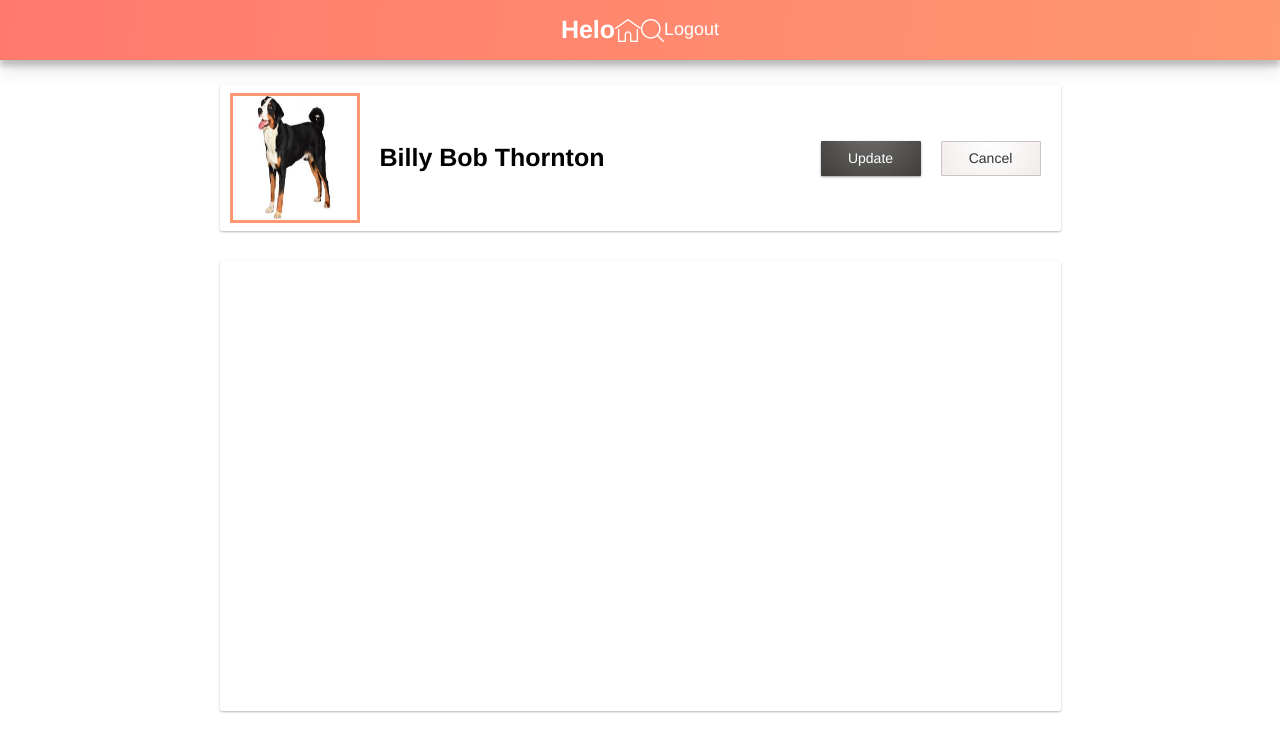
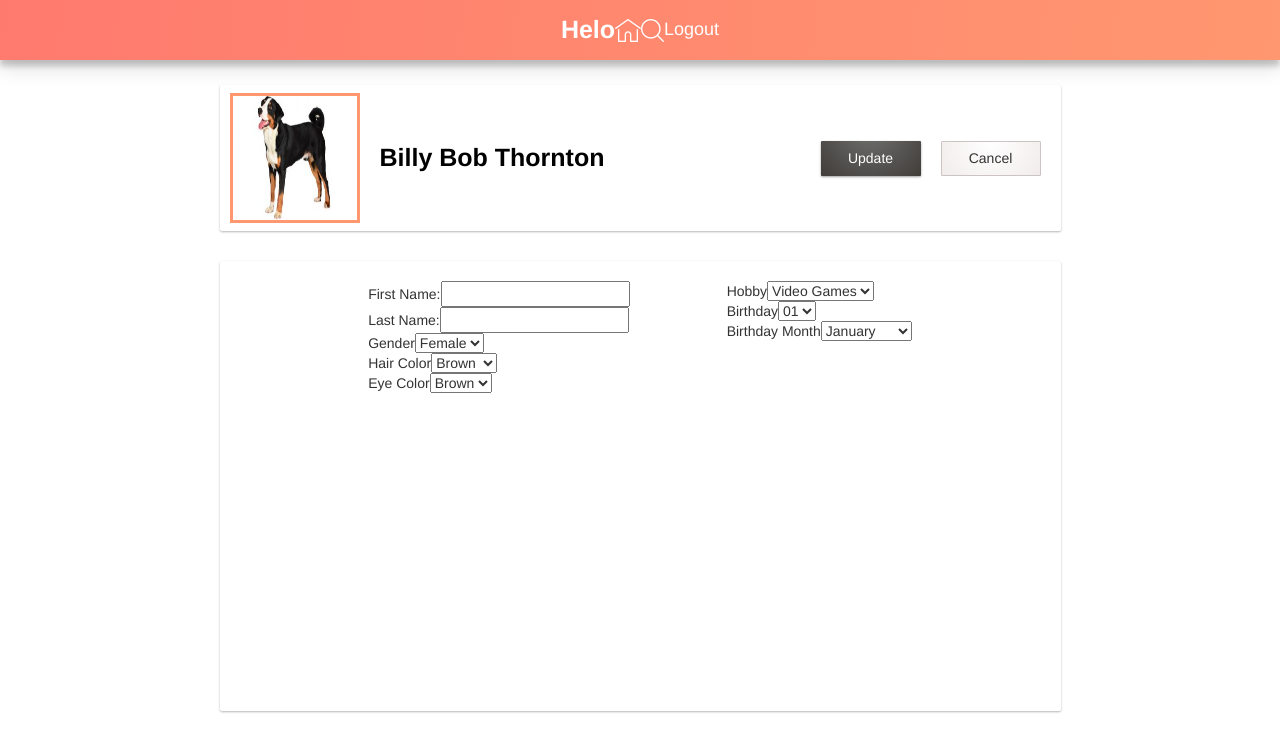
Before and after one commit to leahhills/simulationthree, a React (Create React App) app: page /profile in a window 1280 px wide. Shown: the top 752 px of the page. Built offline with nearby package versions, Linux system fonts and the light colour scheme.

Commit message:
Styling Profile component

```diff
--- a/src/components/Profile/Profile.css
+++ b/src/components/Profile/Profile.css
@@ -86,3 +86,17 @@ padding:1px 6px;
     width: 841px;
     box-sizing: border-box;
 }
+
+.user_select_options_child{
+    width:80%;
+    display: flex;
+    justify-content: space-around;
+}
+
+.select_options_left{
+    display:block;
+}
+
+.select_options_right{
+    display:block;
+}
--- a/src/components/Profile/Profile.js
+++ b/src/components/Profile/Profile.js
@@ -14,6 +14,8 @@ export default class Profile extends Component {
 
                     <div className="profile_child">
 
+                    {/* Header content */}
+
                         <div className="user_content_header">
 
                                 <img src={ dogpic } alt="supposed to be a robot pic"className="profile_img"/>
@@ -27,7 +29,132 @@ export default class Profile extends Component {
 
                         </div>
 
+
+                    {/* User selected options */}
+
                         <div className="user_select_options">
+
+                            <div className="user_select_options_child">
+
+
+
+                        {/* Options on left side */}
+                                <div className="select_options_left">
+
+                                    <div className="firstname_section">
+                                        <span className="firstname_title">First Name:</span>
+                                            <input type="text"/>
+                                    </div>
+
+                                    <div className="lastname_section">
+                                        <span className="lastname_title" >Last Name:</span>
+                                            <input type="text"/>
+                                    </div>
+
+                                    <div className="gender_section">
+                                        <span className="gender_title">Gender</span>
+                                        <select className="gender_options">
+                                            <option value="female">Female</option>
+                                            <option value="male">Male</option>
+                                        </select>
+                                    </div>
+
+                                    <div className="haircolor_section">
+                                        <span className="haircolor_title">Hair Color</span>
+                                        <select className="haircolor_options">
+                                            <option value="brown">Brown</option>
+                                            <option value="blue">Blue</option>
+                                            <option value="green">Green</option>
+                                            <option value="red">Red</option>
+                                            <option value="blonde">Blonde</option>
+                                            <option value="white">White</option>
+                                        </select>
+                                    </div>
+
+                                    <div className="eyecolor_section">
+                                        <span className="eyecolor_title">Eye Color</span>
+                                        <select className="eyecolor_options">
+                                            <option value="brown">Brown</option>
+                                            <option value="blue">Blue</option>
+                                            <option value="green">Green</option>
+                                        </select>
+                                    </div>
+
+                                </div>
+
+
+
+
+                        {/* options on right side */}
+
+                                <div className="select_options_right">
+                                    <div className="hobby_select_section">
+                                       <span className="hobby_title">Hobby</span>
+                                        <select className="hobby_select_options">
+                                            <option value="video games">Video Games</option>
+                                            <option value="hiking">Hiking</option>
+                                            <option value="fishing">Fishing</option>
+                                            <option value="rafting">Rafting</option>
+                                        </select>
+                                    </div>
+                                    <div className="birthday_day_section">
+                                        <span className="birthday_title">Birthday</span>
+                                        <select className="birthday_day_options">
+                                            <option value="01">01</option>
+                                            <option value="02">02</option>
+                                            <option value="03">03</option>
+                                            <option value="04">04</option>
+                                            <option value="05">05</option>
+                                            <option value="06">06</option>
+                                            <option value="07">07</option>
+                                            <option value="08">08</option>
+                                            <option value="09">09</option>
+                                            <option value="10">10</option>
+                                            <option value="11">11</option>
+                                            <option value="12">12</option>
+                                            <option value="13">13</option>
+                                            <option value="14">14</option>
+                                            <option value="15">15</option>
+                                            <option value="16">16</option>
+                                            <option value="17">17</option>
+                                            <option value="18">18</option>
+                                            <option value="19">19</option>
+                                            <option value="20">20</option>
+                                            <option value="21">21</option>
+                                            <option value="22">22</option>
+                                            <option value="23">23</option>
+                                            <option value="24">24</option>
+                                            <option value="25">25</option>
+                                            <option value="26">26</option>
+                                            <option value="27">27</option>
+                                            <option value="28">28</option>
+                                            <option value="29">29</option>
+                                            <option value="30">30</option>
+                                            <option value="31">31</option>
+                                        </select>
+                                    </div>
+
+                                    <div className="birthday_month_section">
+                                        <span className="birthmonth_title">Birthday Month</span>
+                                        <select className="birthday_month_options">
+                                            <option value="january">January</option>
+                                            <option value="february">February</option>
+                                            <option value="march">March</option>
+                                            <option value="april">April</option>
+                                            <option value="may">May</option>
+                                            <option value="june">June</option>
+                                            <option value="july">July</option>
+                                            <option value="august">August</option>
+                                            <option value="september">September</option>
+                                            <option value="october">October</option>
+                                            <option value="november">November</option>
+                                            <option value="december">December</option>
+                                        </select>
+                                    </div>
+
+                                </div>
+                            </div>
+
                         </div>
 
                     </div>
```
